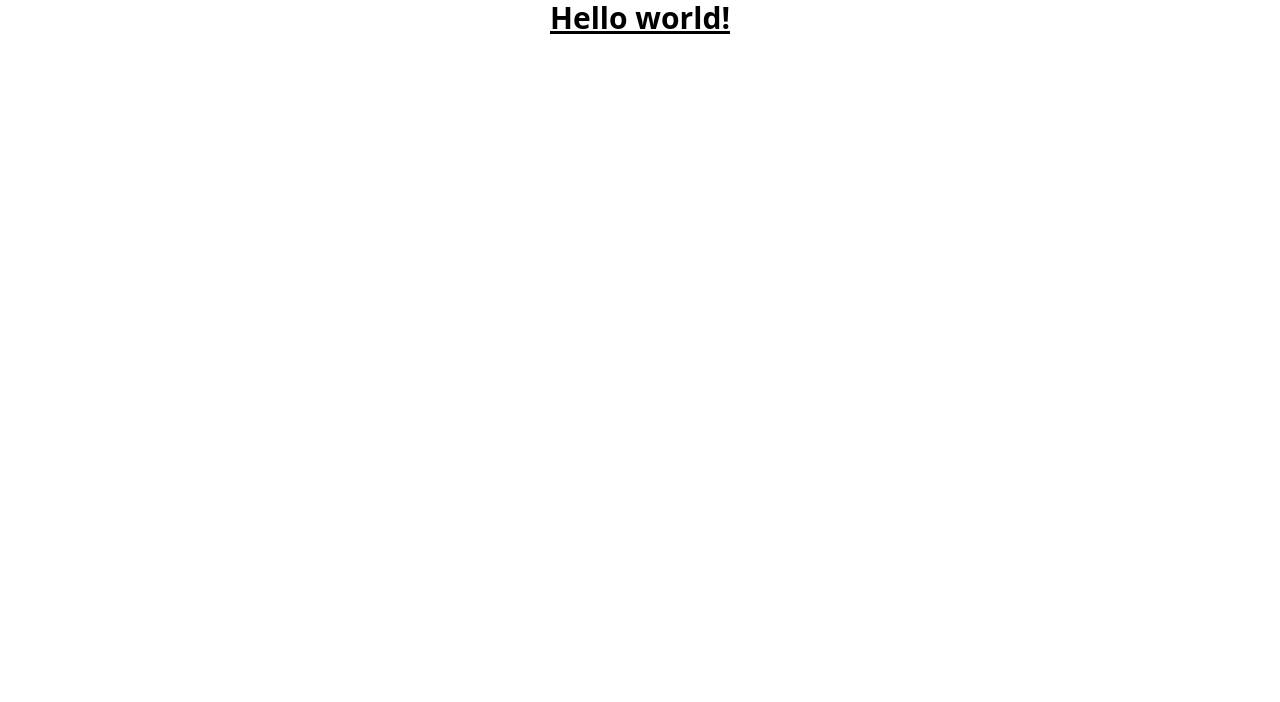
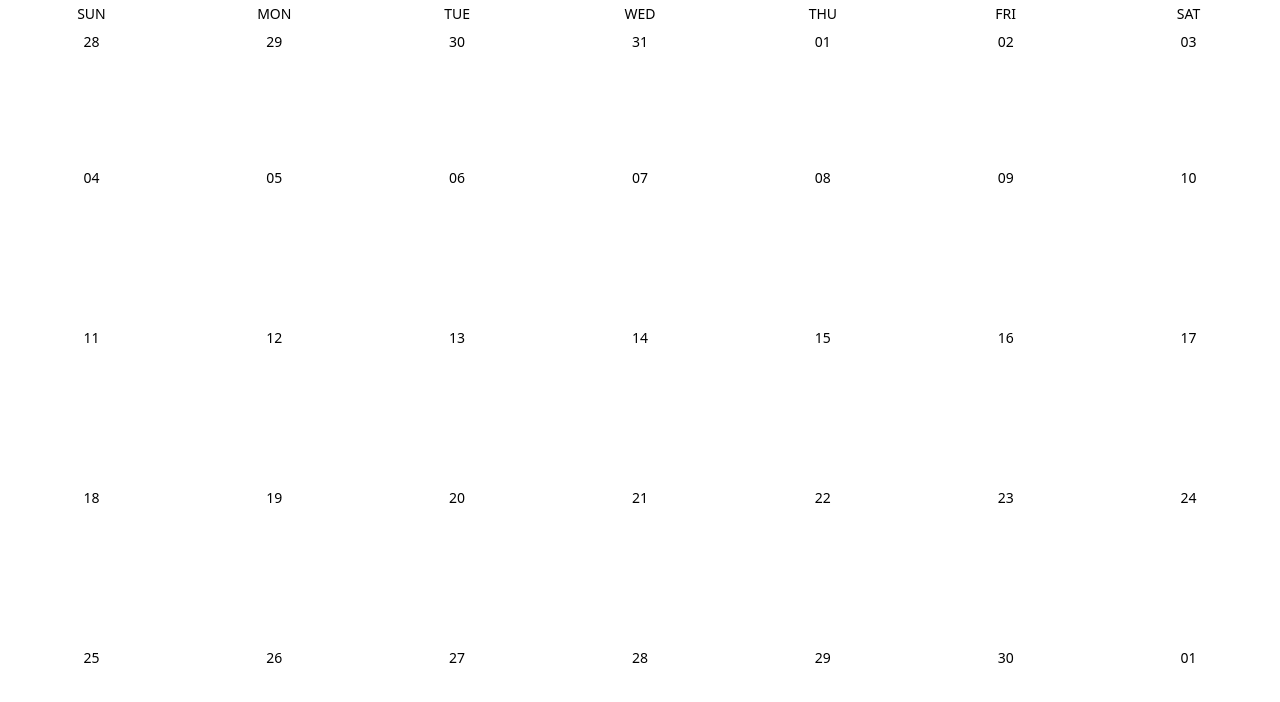
Before and after one commit to SKRNPC/MY-CALENDAR, a React (Create React App) app: page / in a window 1280 px wide. Shown: the top 702 px of the page. Built offline with nearby package versions, Linux system fonts and the light colour scheme.

Commit message:
takvim tasarlandı

```diff
--- a/package.json
+++ b/package.json
@@ -6,6 +6,7 @@
     "@testing-library/jest-dom": "^5.16.5",
     "@testing-library/react": "^13.4.0",
     "@testing-library/user-event": "^13.5.0",
+    "dayjs": "^1.11.8",
     "react": "^18.2.0",
     "react-dom": "^18.2.0",
     "react-scripts": "5.0.1",
--- a/src/App.js
+++ b/src/App.js
@@ -1,12 +1,22 @@
+import React, { useState } from 'react';
 import './App.css';
+import { getMonth } from './util'
+import CalendarHeader from './components/CalendarHeader';
+import Sidebar from './components/Sidebar';
+import Month from './components/Month';
 
 function App() {
+  const [currentMonth, setCurrentMonth] = useState(getMonth())
   return (
-    <div className="App">
-      <h1 className="text-3xl font-bold underline">
-      Hello world!
-     </h1>
-    </div>
+    <React.Fragment>
+      <div  style={{height: '100vh'}} className="h-screen flex flex-columns">
+        <CalendarHeader/>
+        <div className="flex flex-1">
+          <Sidebar/>
+          <Month month={currentMonth}/>
+        </div>
+      </div>
+    </React.Fragment>
   );
 }
 
--- /dev/null
+++ b/src/components/CalendarHeader.js
@@ -0,0 +1,7 @@
+import React from 'react'
+
+export default function CalendarHeader() {
+  return (
+    <div></div>
+  )
+}
--- /dev/null
+++ b/src/components/Day.js
@@ -0,0 +1,23 @@
+import React from 'react'
+import dayjs from 'dayjs'
+
+export default function Day({day, rowIdx}) {
+    function getCurrentDayClass(){
+        return day.format("DD-MM-YY") === dayjs().format('DD-MM-YY') ? 'bg-blue-600 text-white rounded-full w-7' : ''
+    }
+  return (
+    <div className='boder border-gray-200 flex flex-col'>
+        <header className='flex flex-col items-center'>
+            {rowIdx === 0 &&(
+                <p className=' text-sm mt-1'>
+                    {day.format('ddd').toUpperCase()}
+                </p>
+            )}
+            <p className={'text-sm p-1 my-1 text-center ${getCurrentDayClass()}'}>
+                {day.format('DD')}
+            </p>
+        </header>
+
+    </div>
+  )
+}
--- /dev/null
+++ b/src/components/Month.js
@@ -0,0 +1,15 @@
+import React from 'react'
+import Day from './Day'
+export default function Month({month}) {
+  return (
+    <div class='flex-1 grid grid-cols-7 grid-rows-5'>
+        {month.map((row, i) => (
+            <React.Fragment key={i}>
+                {row.map((day, idx)=> (
+                    <Day day={day} key={idx} rowIdx={i}/>
+                ))}
+            </React.Fragment>
+        ))}
+    </div>
+  )
+}
--- /dev/null
+++ b/src/components/Sidebar.js
@@ -0,0 +1,7 @@
+import React from 'react'
+
+export default function Sidebar() {
+  return (
+    <div></div>
+  )
+}
--- /dev/null
+++ b/src/util.js
@@ -0,0 +1,15 @@
+import dayjs from 'dayjs';
+
+export function getMonth(month = dayjs().month()){
+    const year =dayjs().year()
+    const ayinIlkGunu = dayjs(new Date(year, month, 1)).day()
+    let currentAySayac = 0 - ayinIlkGunu
+
+    const daysMatrix= new Array(5).fill([]).map(() => {
+        return new Array(7).fill(null).map(() => {
+            currentAySayac++
+            return dayjs(new Date(year, month, currentAySayac))
+        })
+    })
+    return daysMatrix
+}
```
Also changed, not shown: 1 other file (tests, documents, lock files or other folders).
